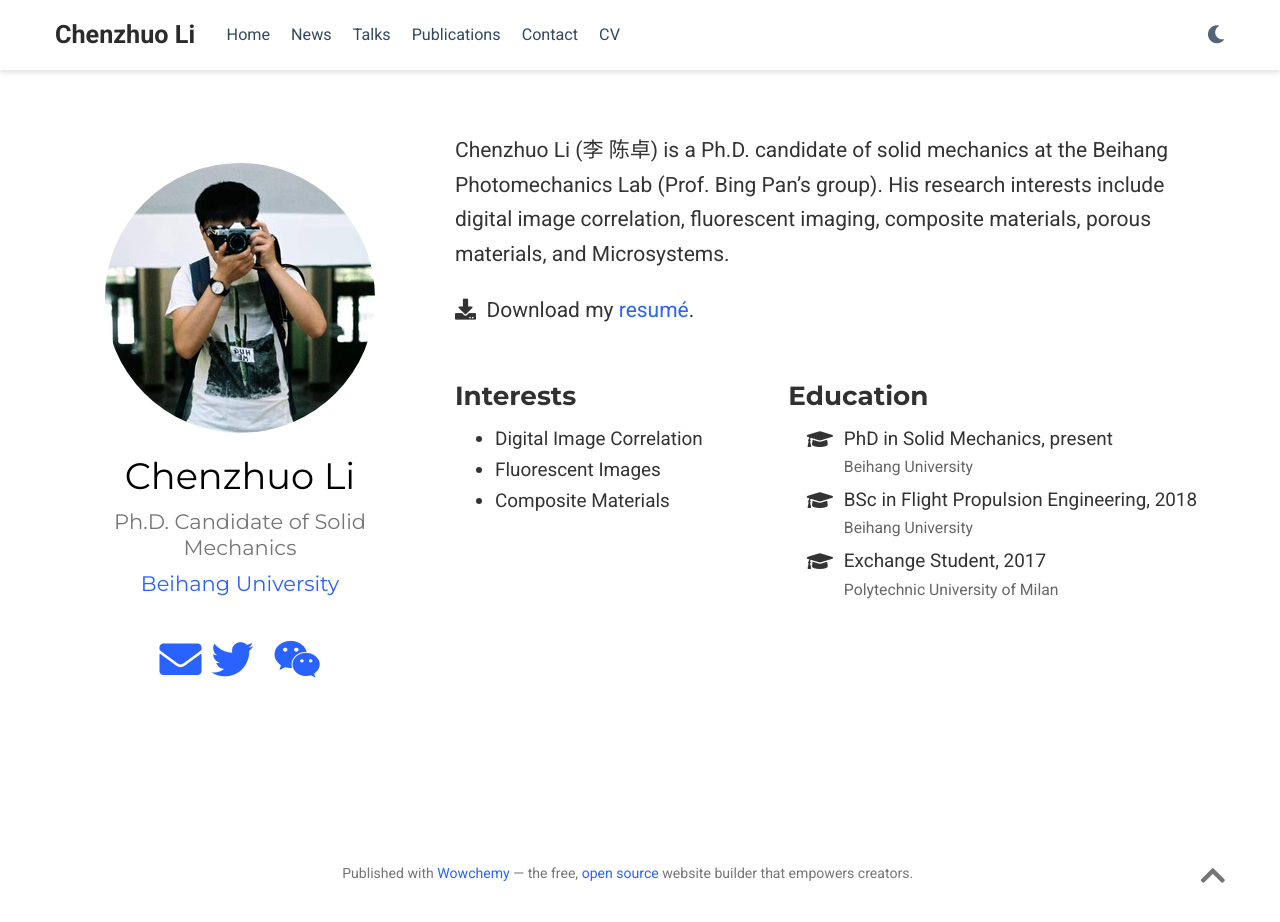
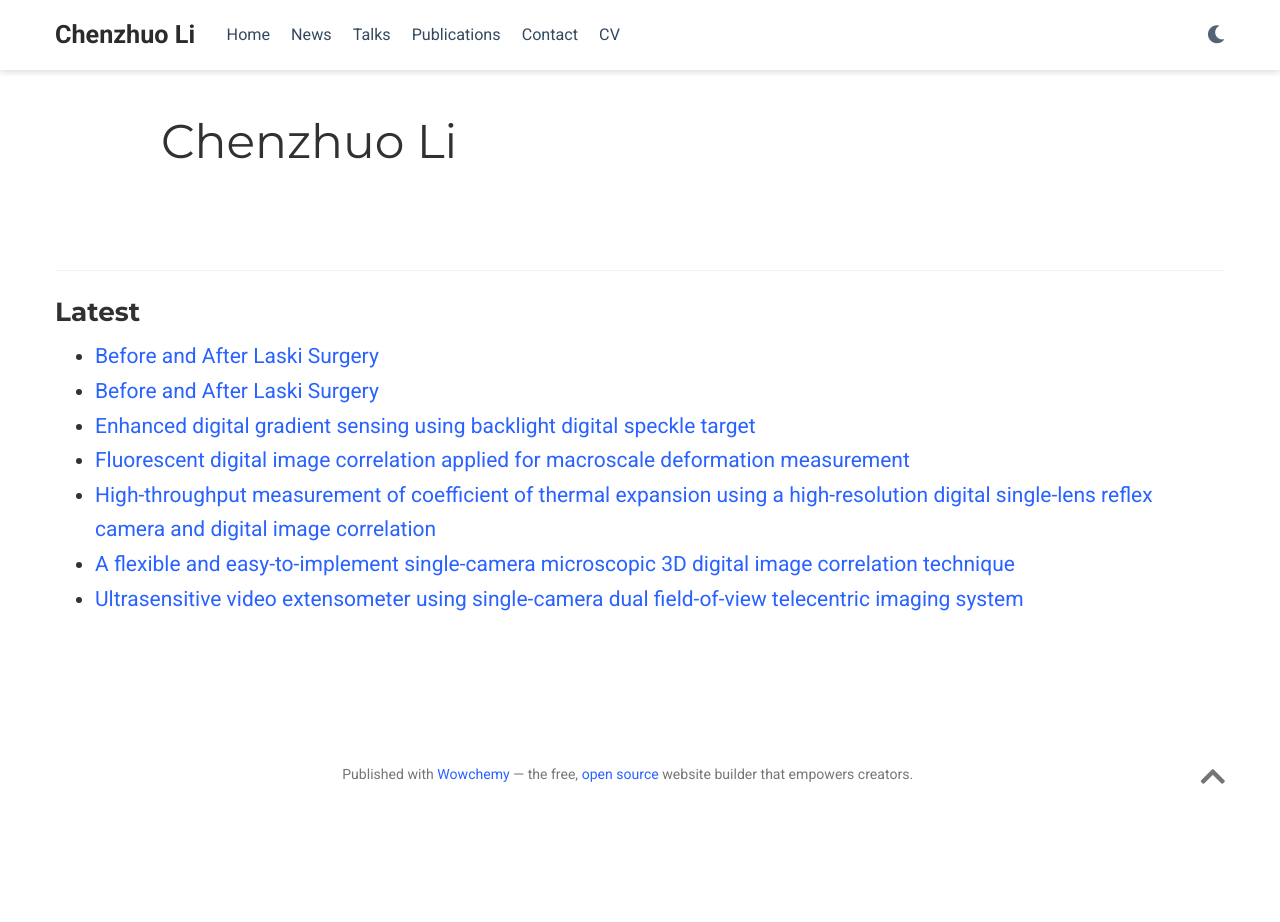
Before and after one commit to EmileLee/EmileLee.github.io, a plain HTML site: page author/chenzhuo-li/index.html in a window 1280 px wide. After the commit the page ends 850 px from the top, so only its background shows below. Drawn offline with nearby package versions, Linux system fonts and the light colour scheme; some packages are replaced by stand-ins of ours; some icons are missing.

Commit message:
Build website

```diff
--- a/author/chenzhuo-li/index.html
+++ b/author/chenzhuo-li/index.html
@@ -282,7 +282,7 @@
   <meta property="og:description" content="Ph.D. Candidate of Solid Mechanics"><meta property="og:image" content="https://EmileLee.github.io/images/icon_hu6729ef97da34eb7376327622028fed26_27137_512x512_fill_lanczos_center_2.png">
   <meta property="twitter:image" content="https://EmileLee.github.io/images/icon_hu6729ef97da34eb7376327622028fed26_27137_512x512_fill_lanczos_center_2.png"><meta property="og:locale" content="en-us">
 
-
+    <meta property="og:updated_time" content="2020-11-17T16:04:16&#43;08:00">
 
 
 
@@ -649,6 +649,10 @@
 
 
 
+<div class="universal-wrapper pt-3">
+  <h1>Chenzhuo Li</h1>
+</div>
+
 
 <section id="profile-page" class="pt-5">
   <div class="container">
@@ -658,181 +662,40 @@
 
 
 
-
-
-
-
-
-
-
-
-
-
-
-
-
-
-
-<div class="row">
-  <div class="col-12 col-lg-4">
-    <div id="profile">
-
-
-
-      <img class="avatar avatar-circle" src="/author/chenzhuo-li/avatar_hub97f262f996a24524779ffcd7bf6583e_86000_270x270_fill_q90_lanczos_center.jpg" alt="Chenzhuo Li">
-
-
-      <div class="portrait-title">
-        <h2>Chenzhuo Li</h2>
-        <h3>Ph.D. Candidate of Solid Mechanics</h3>
-
-
-        <h3>
-          <a href="https://ev.buaa.edu.cn" target="_blank" rel="noopener">
-          <span>Beihang University</span>
-          </a>
-        </h3>
-
-      </div>
-
-      <ul class="network-icon" aria-hidden="true">
-
-
-
-
-
-
-
-
-
+    <div class="article-widget content-widget-hr">
+      <h3>Latest</h3>
+      <ul>
 
         <li>
-          <a href="mailto:cz.li@buaa.edu.cn" >
-            <i class="fas fa-envelope big-icon"></i>
-          </a>
+          <a href="/news/20201117-news/">Before and After Laski Surgery</a>
         </li>
 
-
-
-
-
-
-
-
-
-
-
+        <li>
+          <a href="/post/20201117-news/">Before and After Laski Surgery</a>
+        </li>
 
         <li>
-          <a href="https://twitter.com/_ChenzhuoLi_" target="_blank" rel="noopener">
-            <i class="fab fa-twitter big-icon"></i>
-          </a>
+          <a href="/publication/2020-sensors-dgs/">Enhanced digital gradient sensing using backlight digital speckle target</a>
         </li>
 
-
-
-
-
-
-
-
-
+        <li>
+          <a href="/publication/2020-apl-fluorescent/">Fluorescent digital image correlation applied for macroscale deformation measurement</a>
+        </li>
 
         <li>
-          <a href="https://www.researchgate.net/profile/Chenzhuo_Li2" target="_blank" rel="noopener">
-            <i class="ai ai-researchgate big-icon"></i>
-          </a>
+          <a href="/publication/2020-rsi-ht/">High-throughput measurement of coefficient of thermal expansion using a high-resolution digital single-lens reflex camera and digital image correlation</a>
         </li>
 
-
-
-
-
-
-
-
-
-
-
+        <li>
+          <a href="/publication/2019-mst-microscopic/">A flexible and easy-to-implement single-camera microscopic 3D digital image correlation technique</a>
+        </li>
 
         <li>
-          <a href="/images/wechat.jpg" >
-            <i class="fab fa-weixin big-icon"></i>
-          </a>
+          <a href="/publication/2019-ol-extensometer/">Ultrasensitive video extensometer using single-camera dual field-of-view telecentric imaging system</a>
         </li>
 
       </ul>
-
     </div>
-  </div>
-  <div class="col-12 col-lg-8">
-
-
-
-
-    <p>Chenzhuo Li (李 陈卓) is a Ph.D. candidate of solid mechanics at the Beihang Photomechanics Lab (Prof. Bing Pan&rsquo;s group). His research interests include digital image correlation, fluorescent imaging, composite materials, porous materials, and Microsystems.</p>
-<p>
-  <i class="fas fa-download  pr-1 fa-fw"></i> Download my <a href="/files/cv.pdf" target="_blank">resumé</a>.</p>
-
-
-    <div class="row">
-
-
-      <div class="col-md-5">
-        <h3>Interests</h3>
-        <ul class="ul-interests">
-
-          <li>Digital Image Correlation</li>
-
-          <li>Fluorescent Images</li>
-
-          <li>Composite Materials</li>
-
-        </ul>
-      </div>
-
-
-
-      <div class="col-md-7">
-        <h3>Education</h3>
-        <ul class="ul-edu fa-ul">
-
-          <li>
-            <i class="fa-li fas fa-graduation-cap"></i>
-            <div class="description">
-              <p class="course">PhD in Solid Mechanics, present</p>
-              <p class="institution">Beihang University</p>
-            </div>
-          </li>
-
-          <li>
-            <i class="fa-li fas fa-graduation-cap"></i>
-            <div class="description">
-              <p class="course">BSc in Flight Propulsion Engineering, 2018</p>
-              <p class="institution">Beihang University</p>
-            </div>
-          </li>
-
-          <li>
-            <i class="fa-li fas fa-graduation-cap"></i>
-            <div class="description">
-              <p class="course">Exchange Student, 2017</p>
-              <p class="institution">Polytechnic University of Milan</p>
-            </div>
-          </li>
-
-        </ul>
-      </div>
-
-
-    </div>
-  </div>
-</div>
-
-
-
-
-
 
   </div>
 </section>
```
